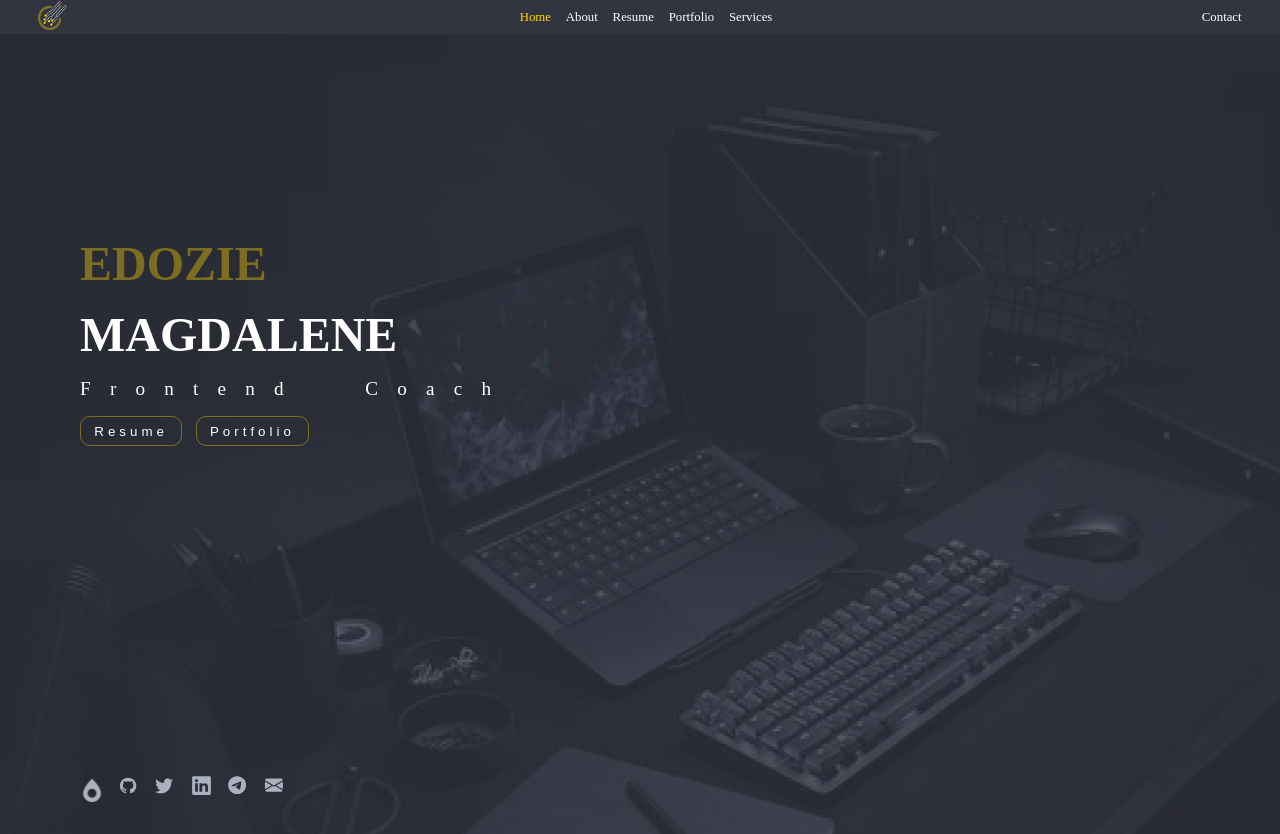
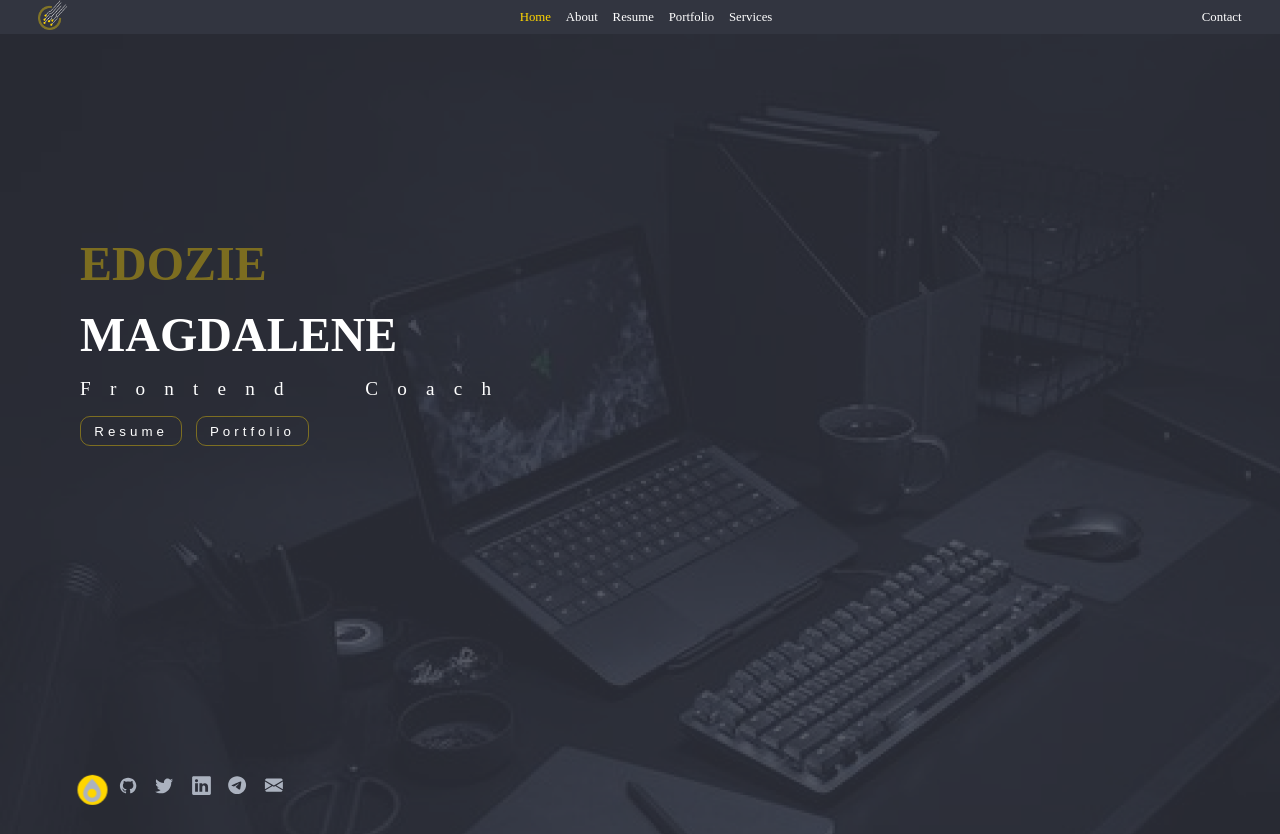
Before and after one commit to PrincessMaggy/My-Portfolio, a Next.js app: page / in a window 1280 px wide. In both pictures the pointer is over the picture 92 px from the left and 785 px from the top of the page. Built offline with nearby package versions, Linux system fonts and the light colour scheme.

Commit message:
hover effect on footer

```diff
--- a/components/Footer/footer.module.css
+++ b/components/Footer/footer.module.css
@@ -8,3 +8,7 @@
     color: white;
     justify-content: space-between;
 }
+.footer img:hover {
+    border-radius: 50%;
+    background-color: #ffd600;
+}
--- a/src/styles/Home.module.scss
+++ b/src/styles/Home.module.scss
@@ -60,3 +60,8 @@
     display: flex;
     gap: 0.7em;
 }
+
+.footer img:hover {
+    border-radius: 50%;
+    background-color: #ffd600;
+}
```
